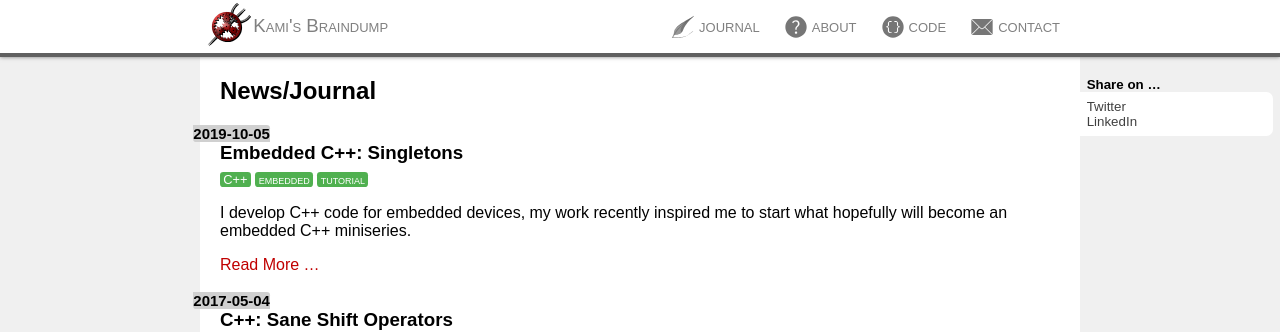
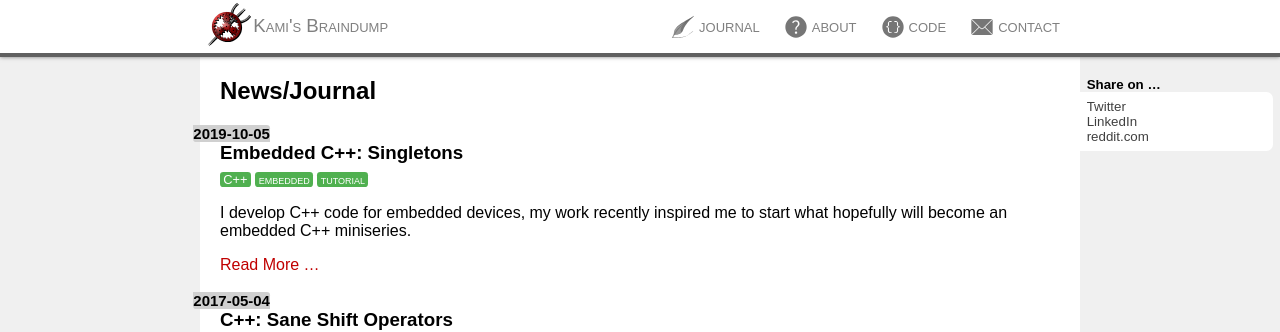
Before and after one commit to lonkamikaze/lonkamikaze.github.io, a Jekyll site: the page built from index.html, in a window 1280 px wide. Shown: the top 332 px of the page. Built offline with Jekyll 4.4.1, drawn with Linux system fonts in a browser that asks for light colours.

Commit message:
Add share on reddit.com

```diff
--- a/_includes/social.html
+++ b/_includes/social.html
@@ -1,5 +1,10 @@
+{% assign site_title_ue = site.title | escape | url_encode %}
+{% assign page_title_ue = page.title | escape | url_encode %}
+{% assign page_url_ue =  page.id | default: page.url | url_encode | prepend: site.url %}
+{% assign summary_ue = page.excerpt | strip_html | strip | escape | url_encode %}
 <h1>Share on …</h1>
 <nav class="social">
 	<a href="https://twitter.com/share">Twitter</a>
-	<a href="https://www.linkedin.com/shareArticle?mini=true&amp;url={{ site.url }}{{ page.id | default: page.url | url_encode }}&amp;title={{ page.title | url_encode }}&amp;summary={{ page.excerpt | strip_html | strip | url_encode }}&amp;source={{ site.title | url_encode }}">LinkedIn</a>
+	<a href="https://www.linkedin.com/shareArticle?mini=true&amp;url={{ page_url_ue }}&amp;title={{ page_title_ue }}&amp;summary={{ summary_ue }}&amp;source={{ site_title_ue }}">LinkedIn</a>
+	<a href="https://www.reddit.com/submit?url={{ page_url_ue }}&amp;title={{ page_title_ue }}">reddit.com</a>
 </nav>
```
